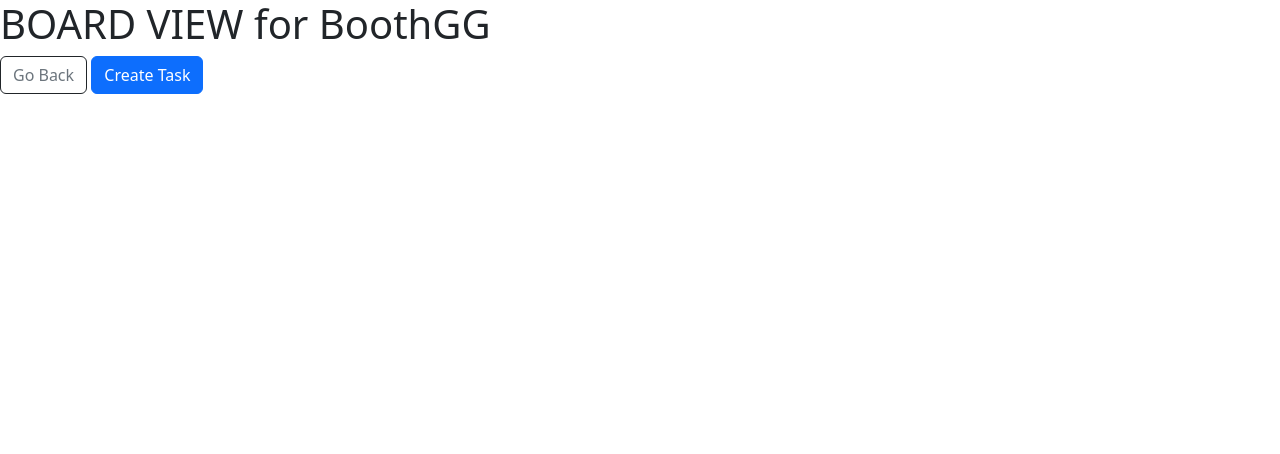
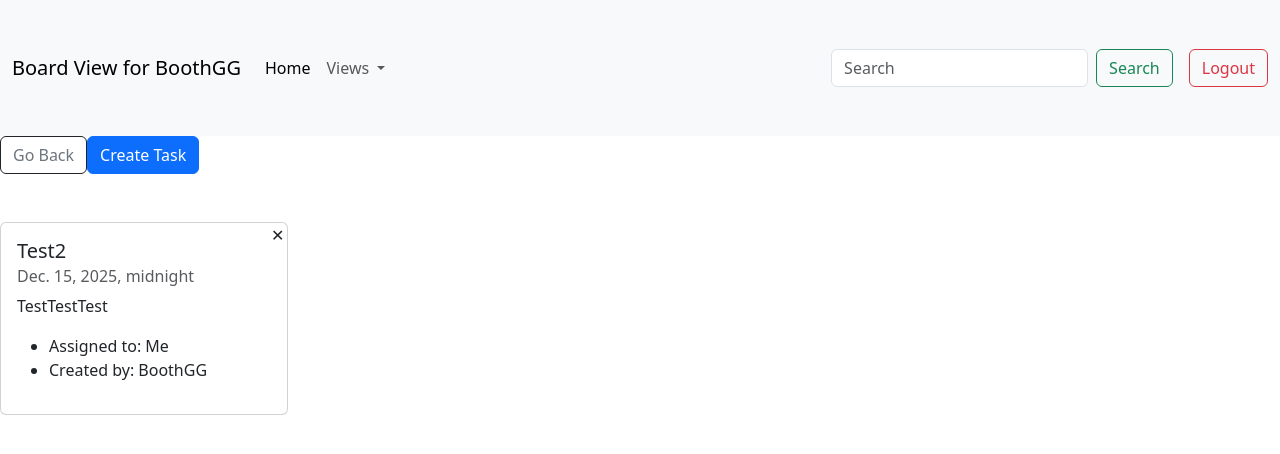
Before and after one commit to boothe0/Kanban-Board, a Django app: page /board/ in a window 1280 px wide. Shown: the top 454 px of the page. Run offline with Django 4.2, Linux system fonts and the light colour scheme; a user stored in the database is signed in; data comes from the database, SQL or seed files in the repository; both versions use the stored data as it was after the commit; some libraries are stand-ins or nearby versions.

Commit message:
Added cards for tasks that update separately for each use and can be deleted

```diff
--- /dev/null
+++ b/board/static/board/board.js
@@ -0,0 +1,17 @@
+function delete_card(self) {
+  var task = $(self).data("task-id");
+  var card = self.closest(".card");
+  $.ajax({
+    type: "GET",
+    url: "/task_delete/",
+    data: {
+      task_to_delete: task,
+    },
+    success: function () {
+      card.remove();
+    },
+    error: function () {
+      alert("Failed");
+    },
+  });
+}
--- a/board/templates/board/board.html
+++ b/board/templates/board/board.html
@@ -1,10 +1,11 @@
-{% load crispy_forms_tags %}
+{% load crispy_forms_tags %} {% load static %}
+
 <!DOCTYPE html>
 <html>
   <head>
     <meta charset="utf-8" />
     <meta http-equiv="X-UA-Compatible" content="IE=edge" />
-    <title></title>
+    <title>Board View</title>
     <meta name="viewport" content="width=device-width, initial-scale=1" />
     <link
       href="https://cdn.jsdelivr.net/npm/bootstrap@5.3.6/dist/css/bootstrap.min.css"
@@ -14,7 +15,71 @@
     />
   </head>
   <body>
-    <h1>BOARD VIEW for {{user.username}}</h1>
+    <nav class="navbar navbar-expand-lg bg-body-tertiary py-5">
+      <div class="container-fluid">
+        <a class="navbar-brand"> Board View for {{user.username}} </a>
+        <button
+          class="navbar-toggler"
+          type="button"
+          data-bs-toggle="collapse"
+          data-bs-target="#navbarSupportedContent"
+          aria-controls="navbarSupportedContent"
+          aria-expanded="false"
+          aria-label="Toggle navigation"
+        >
+          <span class="navbar-toggler-icon"></span>
+        </button>
+        <div class="collapse navbar-collapse" id="navbarSupportedContent">
+          <ul class="navbar-nav me-auto mb-2 mb-lg-0">
+            <li class="nav-tem"></li>
+            <li class="nav-item">
+              <a
+                class="nav-link active"
+                aria-current="page"
+                href="{% url 'hometouser:home' display_name=user.username%}"
+                >Home</a
+              >
+            </li>
+            <li class="nav-item dropdown">
+              <a
+                class="nav-link dropdown-toggle"
+                id="views"
+                href="#"
+                role="button"
+                data-bs-toggle="dropdown"
+                aria-expanded="false"
+              >
+                Views
+              </a>
+              <ul class="dropdown-menu">
+                <li><a class="dropdown-item" href="/board/">Board</a></li>
+                <li><a class="dropdown-item" href="#">List</a></li>
+                <li><hr class="dropdown-divider" /></li>
+                <li><a class="dropdown-item" href="#">About</a></li>
+              </ul>
+            </li>
+          </ul>
+          <form class="d-sm-flex" role="search">
+            <input
+              class="form-control me-2"
+              type="search"
+              placeholder="Search"
+              aria-label="Search"
+            />
+            <button class="btn btn-outline-success me-3" type="submit">
+              Search
+            </button>
+            <a
+              class="btn btn-outline-danger"
+              href="{% url 'hometouser:logout' %}"
+            >
+              Logout
+            </a>
+          </form>
+        </div>
+      </div>
+    </nav>
+    <div class="d-flex justify-content-sm-start justify-content-center">
       <a
         class="link-secondary btn btn-outline-dark"
         href="{% url 'hometouser:home' display_name=user.username%}"
@@ -29,6 +94,8 @@
       >
         Create Task
       </button>
+    </div>
+
     <div
       class="modal fade"
       id="exampleModal"
@@ -49,7 +116,7 @@
               <form
                 id="createTask"
                 method="POST"
-                action="{% url 'board:createTask' %}"
+                action="{%url 'board:board_and_task'%}"
               >
                 {% csrf_token %} {{ form|crispy }}
                 <input class="btn btn-secondary" type="submit" value="Submit" />
@@ -68,9 +135,42 @@
         </div>
       </div>
     </div>
-
-    <script src="https://code.jquery.com/jquery-3.5.1.slim.min.js"></script>
-    <script src="https://cdn.jsdelivr.net/npm/popper.js@1.16.1/dist/umd/popper.min.js"></script>
+    <div class="d-flex justify-content-sm-start justify-content-center">
+      {% for task in tasks%} {%if user.username == task.user.username%}
+      <div class="card mt-5 pe-3" style="width: 18rem">
+        <div class="card-body position-relative">
+          <span
+            data-task-id="{{task.name}}"
+            onclick="delete_card(this)"
+            class="position-absolute top-0 start-100"
+            style="cursor: pointer"
+            >&#10005;</span
+          >
+          <h5 class="card-title">{{task.name}}</h5>
+          <h6 class="card-subtitle mb-2 text-body-secondary">
+            {{task.due_date}}
+          </h6>
+          <p class="card-text">{{task.description}}</p>
+          <ul>
+            <li>Assigned to: {{task.user_on_task}}</li>
+            <li>Created by: {{task.user.username}}</li>
+          </ul>
+        </div>
+      </div>
+      {%endif%} {%endfor%}
+    </div>
+    <script src="https://ajax.googleapis.com/ajax/libs/jquery/1.12.0/jquery.min.js"></script>
+    <script
+      src="https://cdn.jsdelivr.net/npm/@popperjs/core@2.11.8/dist/umd/popper.min.js"
+      integrity="sha384-I7E8VVD/ismYTF4hNIPjVp/Zjvgyol6VFvRkX/vR+Vc4jQkC+hVqc2pM8ODewa9r"
+      crossorigin="anonymous"
+    ></script>
+    <script
+      src="https://cdn.jsdelivr.net/npm/bootstrap@5.3.6/dist/js/bootstrap.min.js"
+      integrity="sha384-RuyvpeZCxMJCqVUGFI0Do1mQrods/hhxYlcVfGPOfQtPJh0JCw12tUAZ/Mv10S7D"
+      crossorigin="anonymous"
+    ></script>
     <script src="https://stackpath.bootstrapcdn.com/bootstrap/4.5.2/js/bootstrap.min.js"></script>
+    <script src="{%static 'board/board.js'%}"></script>
   </body>
 </html>
--- a/board/tests.py
+++ b/board/tests.py
@@ -40,9 +40,11 @@ class MySeleniumTestsBoard(StaticLiveServerTestCase):
         password_input = self.selenium.find_element(By.NAME, "password")
         password_input.send_keys("secret")
         self.selenium.find_element(By.XPATH, '//input[@value="Submit"]').click()
+
         # new testing starts here
         select_element = self.selenium.find_element(By.ID, "views")
         select_element.click()
+
         # getting the actual text here instead of an ID or Name because it is a dropdown/I didnt want to add an id to it
         board_option = self.selenium.find_element(By.XPATH, '//a[text()="Board"]')  # or another selector
         board_option.click()
@@ -56,6 +58,7 @@ class MySeleniumTestsBoard(StaticLiveServerTestCase):
         due_date_input.send_keys("2025-10-24")
         user_on_task_input = self.selenium.find_element(By.NAME, "user_on_task")
         user_on_task_input.send_keys("Mary")
+
         # same as login logic here it triggers the view and submits the data can tell by
         # warning message in terminal when submitting the date
         self.selenium.find_element(By.XPATH, '//input[@value="Submit"]').click()
--- a/board/urls.py
+++ b/board/urls.py
@@ -1,8 +1,10 @@
-from django.urls import path
+from django.urls import include, path
 from . import views
+from django.conf.urls.static import static
+from django.conf import settings
 
 app_name = "board"
 urlpatterns = [
-    path("", views.board, name="board"),
-    path("createTask/", views.createTask, name="createTask")
-]
+    path("", views.board_and_task, name="board_and_task"),
+    path("task_delete/", views.displayBoard, name="displayBoard"),
+]+ static(settings.STATIC_URL, document_root=settings.STATIC_ROOT)
--- a/board/views.py
+++ b/board/views.py
@@ -1,13 +1,14 @@
 from django.shortcuts import render, redirect
 from .forms import TaskForm
 from .models import Task
+from django.http import HttpResponse, JsonResponse
+
 # Create your views here.
 
-def board(request):
+def board_and_task(request):
     form = TaskForm()
-    return render(request, "board/board.html", {'form': form})
-
-def createTask(request):
+    tasks = Task.objects.all()
+    context = {'form' : form, 'tasks' : tasks}
     if request.method == 'POST':
         form = TaskForm(request.POST)
         print(request.user)
@@ -23,9 +24,23 @@ def createTask(request):
 
     else:
         form = TaskForm()
-    return render(request, 'board/board.html', {'form': form})
+    return render(request, "board/board.html", context)
 
 
 def displayBoard(request):
-    # check for user
-    pass
+    # if there is a get request to task_delete/
+    if request.method == "GET":
+        # gets id of the data passed in from js
+        task_id = request.GET.get("task_to_delete")
+        if task_id:
+            try:
+                task = Task.objects.get(pk=task_id)
+                task.delete()
+                # triggers success in js
+                return JsonResponse({"status" : "success"})
+            except Task.DoesNotExist:
+                # the rest trigger errors in js
+                return JsonResponse({"status": "error", "message": "Task not found"}, status=404)
+        else:
+            return JsonResponse({"status": "error", "message": "No task id provided"}, status=400)
+    return JsonResponse({"status": "error", "message": "Invalid request method"}, status=405)
--- a/hometouser/views.py
+++ b/hometouser/views.py
@@ -23,7 +23,9 @@ def make_account(request):
             )
             user.set_password(form.cleaned_data['password1'])
             user.save()
-            url = reverse("hometouser:home", args=[user.username])
+            # login so the user is saved and can immediately login
+            login(request, user)
+            url = reverse("hometouser:home", kwargs={'display_name': user.username})
             return redirect(url)
         else:
             # form invalid — render with errors
--- a/kanbanboardProject/urls.py
+++ b/kanbanboardProject/urls.py
@@ -20,5 +20,6 @@ from django.urls import include, path
 urlpatterns = [
     path('admin/', admin.site.urls),
     path('', include("hometouser.urls")),
-    path('board/', include("board.urls"))
+    path('board/', include("board.urls")),
+    path('', include('board.urls')),
 ]
```
Also changed, not shown: hometouser/static/hometouser/style.css (+4 -10 lines), hometouser/templates/hometouser/home.html (+4 -16 lines), db.sqlite3. Lines whose indentation alone changed are shown as unchanged.
